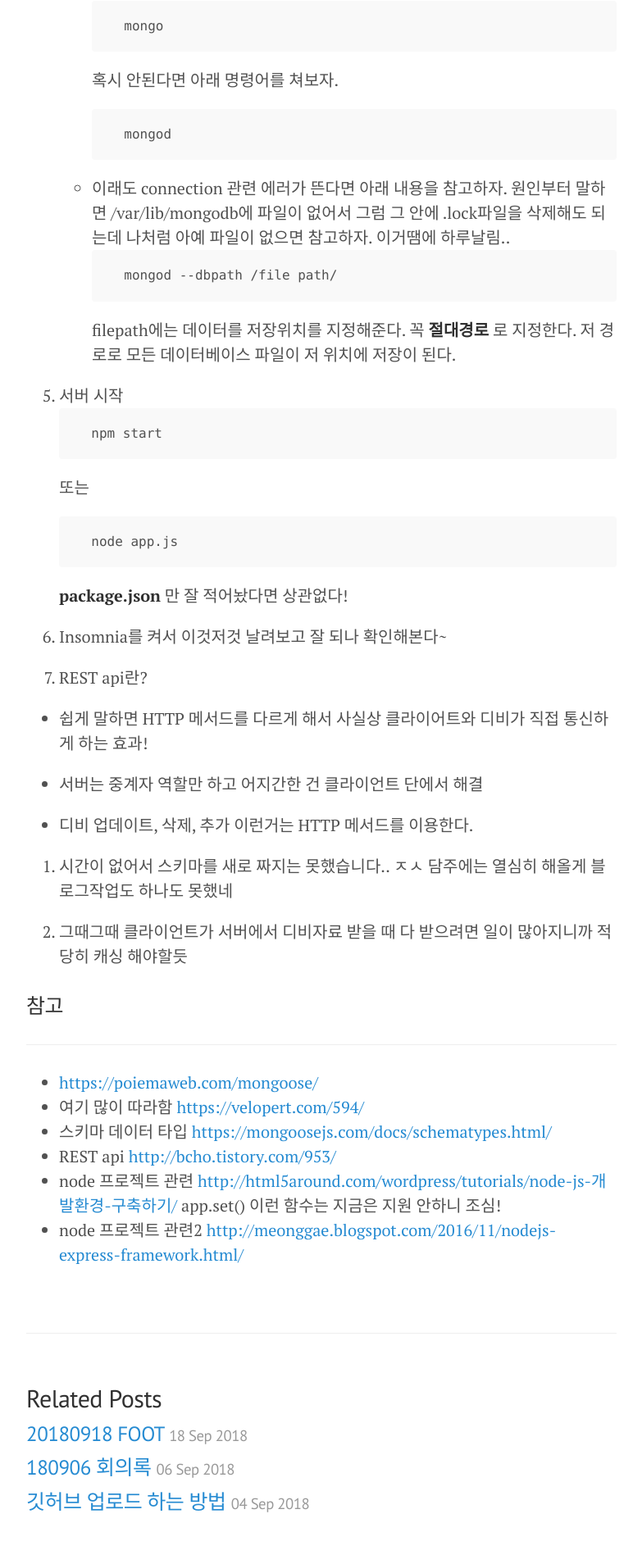
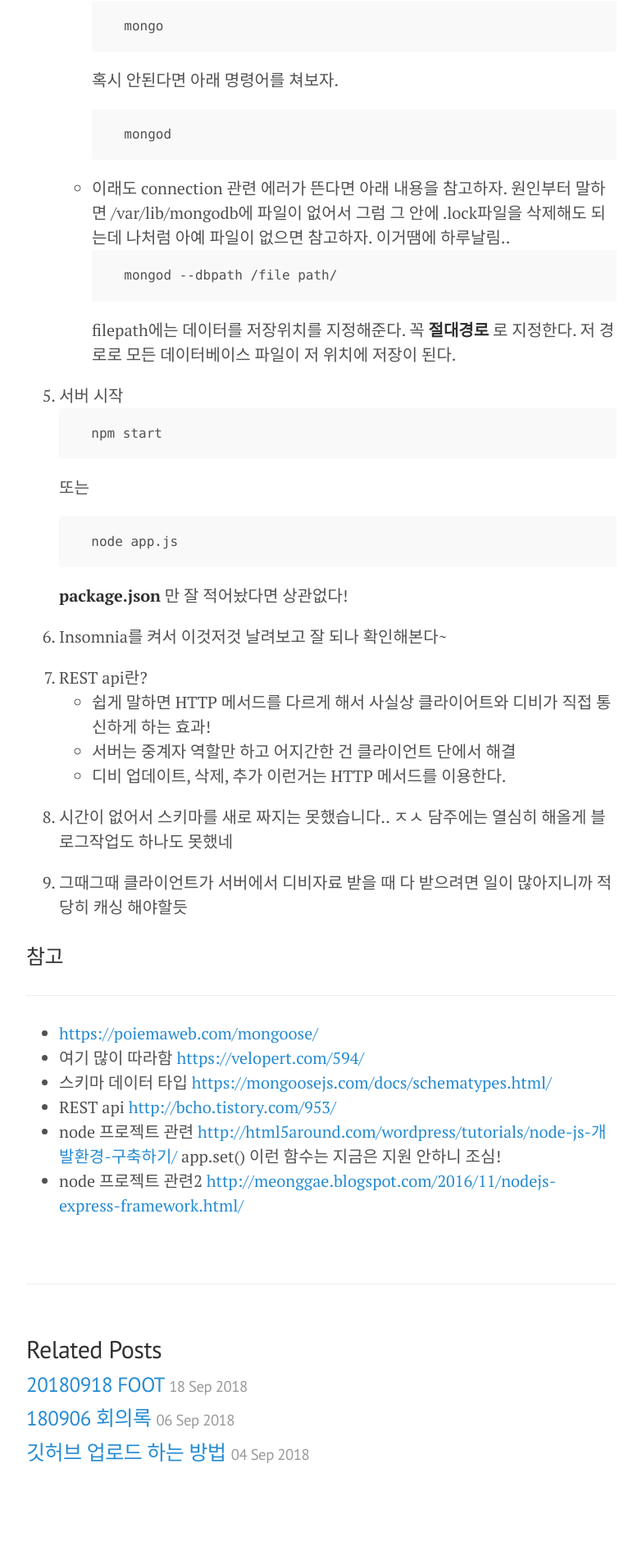
Before and after one commit to GND123/GND123.github.io, a Jekyll site: the page built from _posts/2018-09-13-FOOT.md, in a window 1280 px wide. Shown: the part 725-2633 px from the top of the page at 82% size, without its empty margins (248-1031 px from the left). Built offline with Jekyll 4.4.1, drawn with Linux system fonts in a browser that asks for light colours; after the commit the page ends 2573 px from its top, so only the background shows below that.

```diff
--- a/_posts/2018-09-13-FOOT.md
+++ b/_posts/2018-09-13-FOOT.md
@@ -50,19 +50,13 @@ editor: jiwoo
 5. Insomnia를 켜서 이것저것 날려보고 잘 되나 확인해본다~
 
 6. REST api란?
+ * 쉽게 말하면 HTTP 메서드를 다르게 해서 사실상 클라이어트와 디비가 직접 통신하게 하는 효과!
+ * 서버는 중계자 역할만 하고 어지간한 건 클라이언트 단에서 해결
+ * 디비 업데이트, 삭제, 추가 이런거는 HTTP 메서드를 이용한다.
 
-  * 쉽게 말하면 HTTP 메서드를 다르게 해서
-  사실상 클라이어트와 디비가 직접 통신하게 하는 효과!
+7. 시간이 없어서 스키마를 새로 짜지는 못했습니다.. ㅈㅅ 담주에는 열심히 해올게 블로그작업도 하나도 못했네
 
-  * 서버는 중계자 역할만 하고 어지간한 건 클라이언트 단에서 해결
-
-  * 디비 업데이트, 삭제, 추가 이런거는 HTTP 메서드를 이용한다.
-
-7. 시간이 없어서 스키마를 새로 짜지는 못했습니다.. ㅈㅅ
-  담주에는 열심히 해올게 블로그작업도 하나도 못했네
-
-8. 그때그때 클라이언트가 서버에서 디비자료 받을 때
-  다 받으려면 일이 많아지니까 적당히 캐싱 해야할듯
+8. 그때그때 클라이언트가 서버에서 디비자료 받을 때 다 받으려면 일이 많아지니까 적당히 캐싱 해야할듯
 
 
 ### 참고
```
